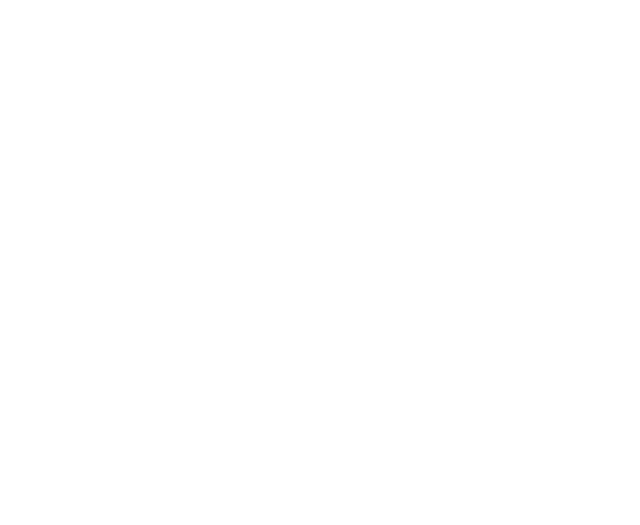
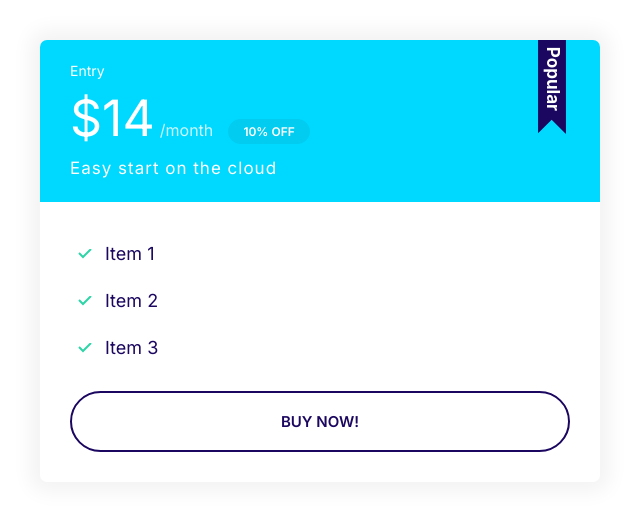
Before and after one commit to JayLi1209/Clarinet-Log, a plain HTML site: page index.html in a window 1280 px wide. Shown: the whole page, without its empty margins (0-640 px from the left). Drawn offline with Linux system fonts and the light colour scheme.

Commit message:
updated cards and popular badges.

```diff
--- a/CSS/styles.css
+++ b/CSS/styles.css
@@ -113,6 +113,7 @@ a{
 
 .badge--small{
     font-size: 1.6rem;
+    padding: 0.5rem 1.5rem;
 }
 
 @media screen and (min-width: 1024px){
@@ -272,3 +273,89 @@ a{
 .input-group .btn{
     margin: 4px;
 }
+
+/* Card */
+.card{
+    border-radius: 7px;
+    box-shadow: 0 0 20px 10px #f3f3f3;
+    overflow: hidden;
+}
+
+.card__header, .card__body{ /* same level -- both applies*/
+    padding: 2rem 3rem;
+}
+
+.card--primary .card__header{
+    background: var(--color-primary);
+    color: #fff;
+}
+
+.card--secondary .card__header{
+    background: var(--color-secondary);
+    color: #fff;
+}
+
+.card--secondary .badge--secondary{
+    background: #02cdf1;
+}
+
+/* Plans */
+.plan__name{
+    color: #fff;
+    margin: 0;
+    font-weight: 500;
+    font-size: 2.4rem;
+}
+
+.plan__price{
+    font-size: 6rem;
+}
+
+.plan__billing-cycle{
+    font-size: 2.4rem;
+    font-weight: 300;
+    opacity: 0.8;
+    margin-right: 1rem;
+}
+
+.plan__description{
+    font-size: 2rem;
+    font-weight: 300;
+    letter-spacing: 1px;
+    display: block;
+}
+
+.plan .list__item{
+    margin-bottom: 2rem;
+}
+
+.plan--popular .card__header{
+    position: relative;
+}
+
+.plan--popular .card__header::before{
+    content: url(../images/popular.svg);
+    width: 40px;
+    display: inline-block;
+    position: absolute;
+    top: -6px;
+    right: 5%;
+}
+
+@media screen and (min-width: 1024px){
+    .plan__name{
+        font-size: 1.4rem;
+    }
+
+    .plan__price{
+        font-size: 5rem;
+    }
+
+    .plan__billing-cycle{
+        font-size: 1.6rem;
+    }
+
+    .plan__description{
+        font-size: 1.7rem;
+    }
+}
--- a/index.html
+++ b/index.html
@@ -14,5 +14,27 @@
     />
     <title>Clarinet Log</title>
   </head>
-  <body></body>
+  <body>
+    <div style="padding: 4rem; width: 50%">
+      <div class="plan plan--popular">
+        <div class="card card--secondary">
+          <header class="card__header">
+            <h3 class="plan__name">Entry</h3>
+            <span class="plan__price">$14</span>
+            <span class="plan__billing-cycle">/month</span>
+            <span class="badge badge--secondary badge--small">10% OFF</span>
+            <span class="plan__description">Easy start on the cloud</span>
+          </header>
+          <div class="card__body">
+            <ul class="list list--tick">
+              <li class="list__item">Item 1</li>
+              <li class="list__item">Item 2</li>
+              <li class="list__item">Item 3</li>
+            </ul>
+            <button class="btn btn--outline btn--block">Buy Now!</button>
+          </div>
+        </div>
+      </div>
+    </div>
+  </body>
 </html>
```
Also changed, not shown: components/card.html (added, +8 -0 lines), images/popular.svg (added).
